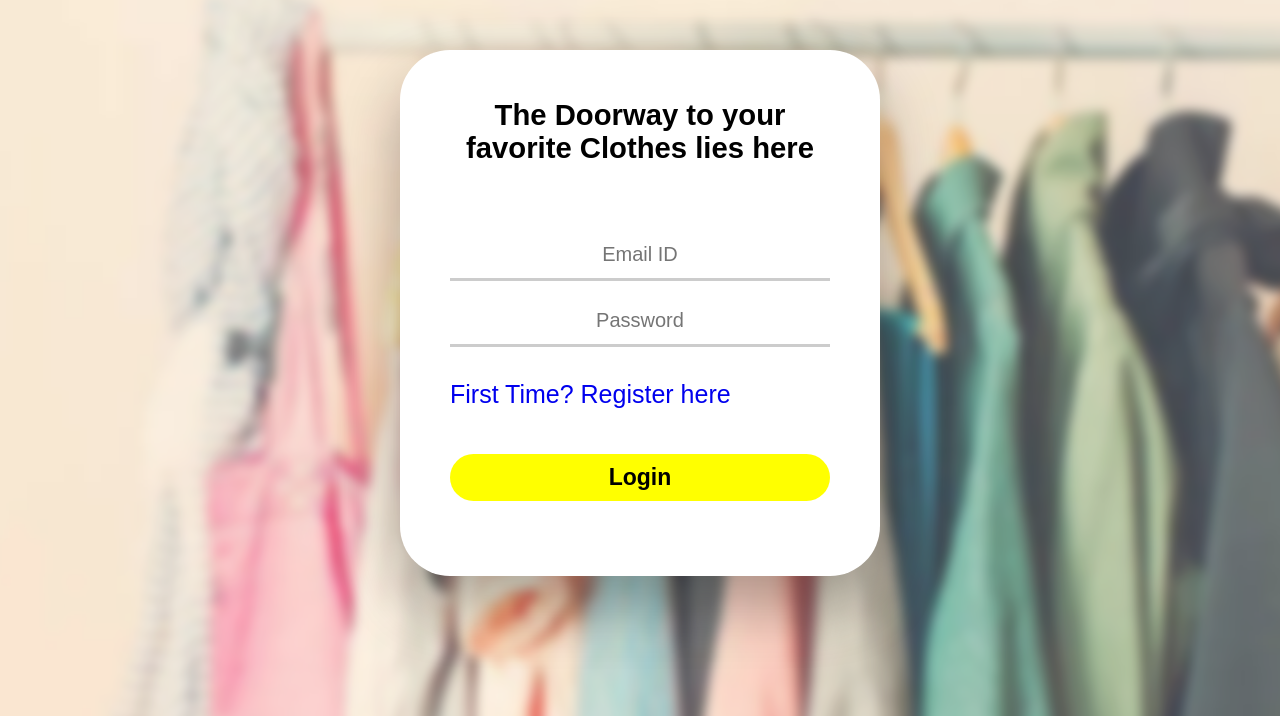
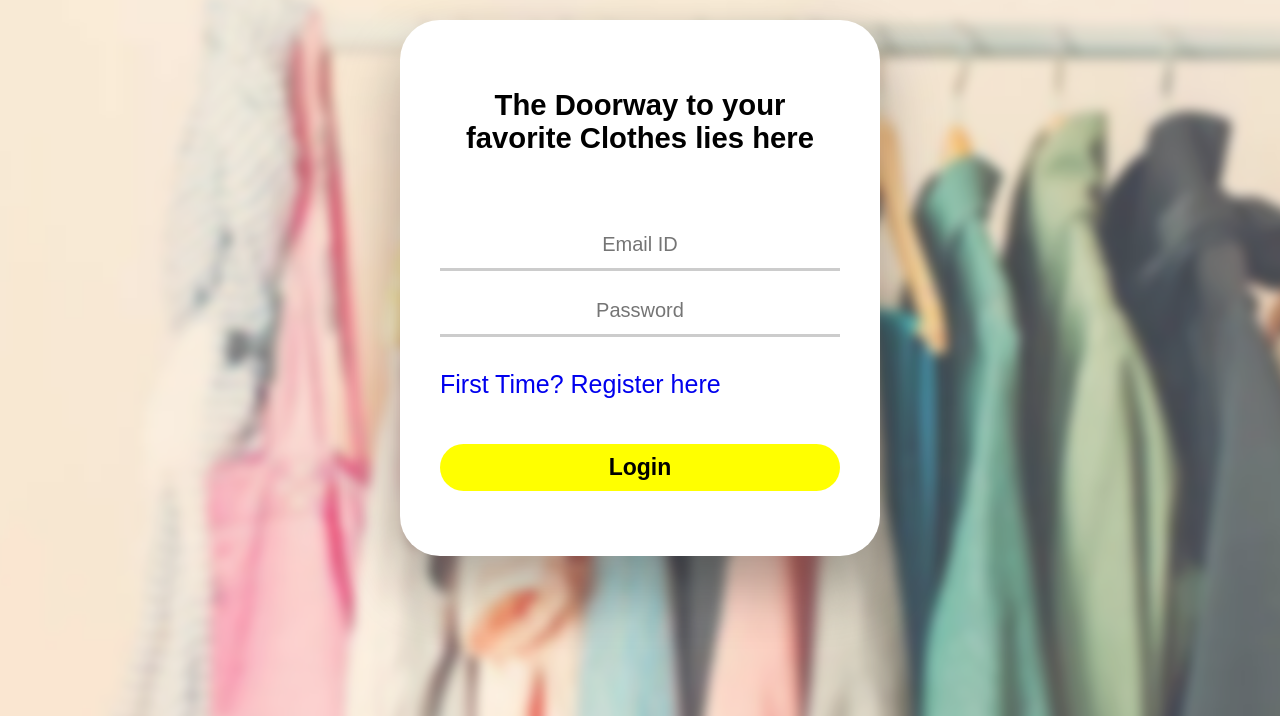
Before and after one commit to FindMyOutfit/Website, a PHP site: page /login.html in a window 1280 px wide. Shown: the part 84-800 px from the top of the page. Run offline with PHP 8.4, Linux system fonts and the light colour scheme.

Commit message:
Update login.css

```diff
--- a/login.css
+++ b/login.css
@@ -2,12 +2,12 @@
 #login{
   margin-left: 400px;
   margin-right: 400px;
-  margin-top: 50px;
-  margin-bottom: 50px;
-  padding: 20px 50px 50px 50px;
+  margin-top: 20px;
+  margin-bottom: 80px;
+  padding: 40px 40px 40px 40px;
   background-color: #ffffff;
   font-size: 25px;
-  border-radius: 50px 50px;
+  border-radius: 40px 40px;
   box-shadow: 0 30px 60px 0 rgba(0,0,0,0.3);
 }
 
@@ -102,16 +102,7 @@
   background-color: #ffff9d;
 }
 
-/* Captcha */
-#CaptchaDiv{
-  text-decoration: line-through;
-}
 
-/* Reset Password */
-.pass-reset{
-  text-align:center;
-  font-size:20px;
-}
 
 /* Media Compatible */
 @media(max-width: 1200px){
```
